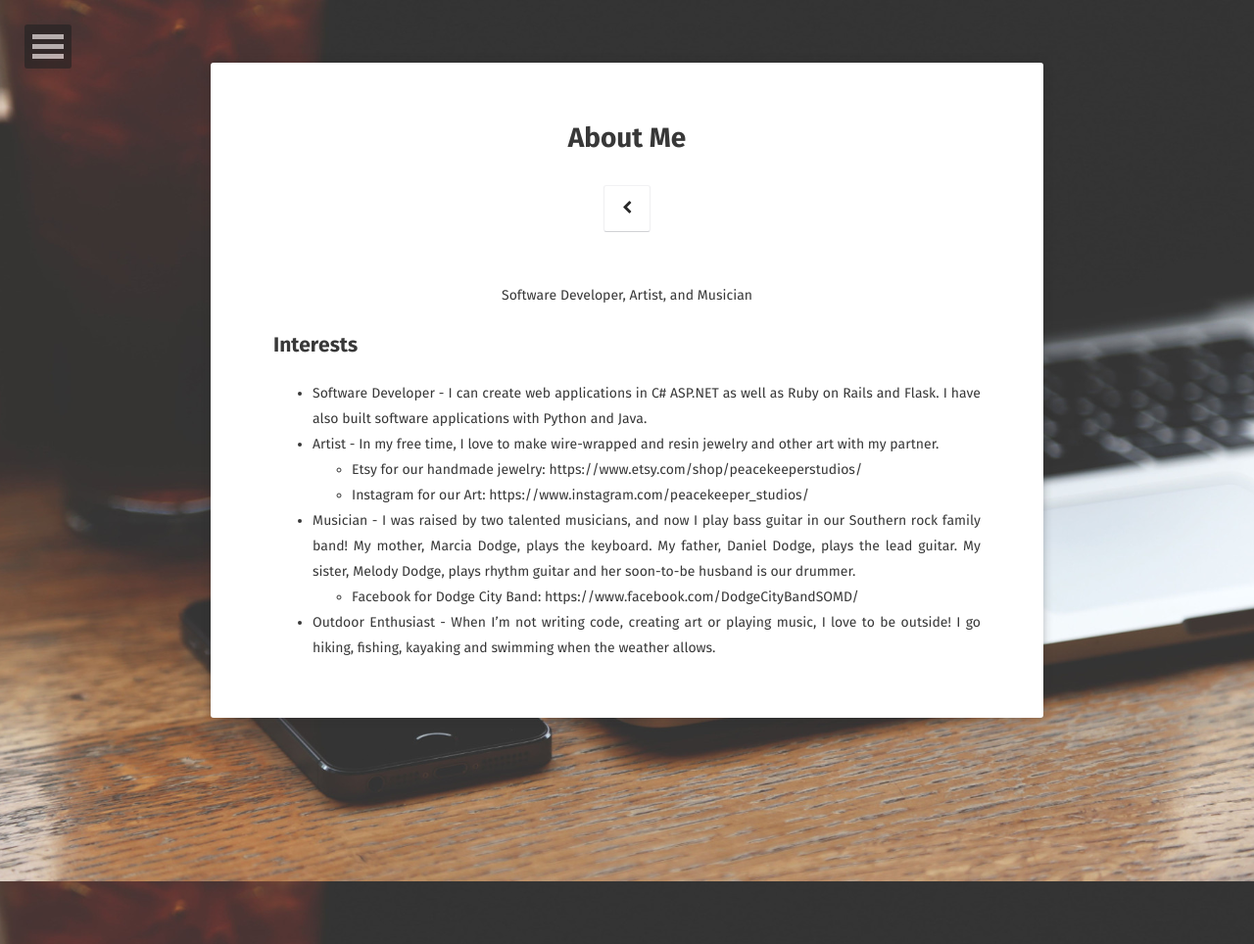
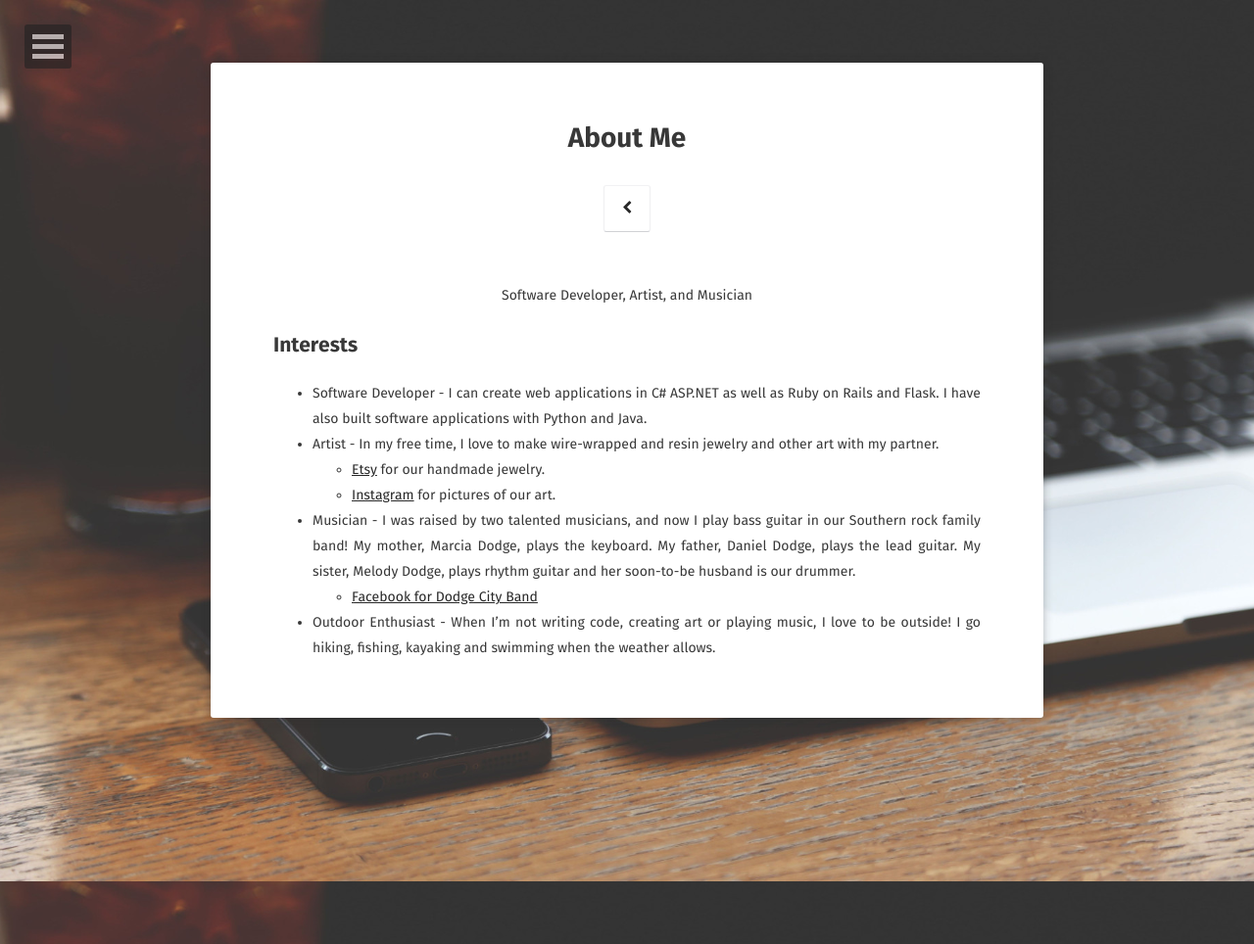
Before and after one commit to malorydodge/malorydodge.github.io, a Jekyll site: the page built from about/index.md, in a window 1280 px wide. Shown: the whole page at 98% size. Built offline with Jekyll 4.4.1, drawn with Linux system fonts in a browser that asks for light colours; some web fonts are replaced.

Commit message:
Update index.md

```diff
--- a/about/index.md
+++ b/about/index.md
@@ -10,8 +10,8 @@ comments: false
 ## Interests
 * Software Developer - I can create web applications in C# ASP.NET as well as Ruby on Rails and Flask. I have also built software applications with Python and Java.
 * Artist - In my free time, I love to make wire-wrapped and resin jewelry and other art with my partner.
-    - Etsy for our handmade jewelry: https://www.etsy.com/shop/peacekeeperstudios/
-    - Instagram for our Art: https://www.instagram.com/peacekeeper_studios/
+    - <a href="https://www.etsy.com/shop/peacekeeperstudios/">Etsy</a> for our handmade jewelry.
+    - <a href="https://www.instagram.com/peacekeeper_studios/">Instagram</a> for pictures of our art.
 * Musician - I was raised by two talented musicians, and now I play bass guitar in our Southern rock family band! My mother, Marcia Dodge, plays the keyboard. My father, Daniel Dodge, plays the lead guitar. My sister, Melody Dodge, plays rhythm guitar and her soon-to-be husband is our drummer.
-    - Facebook for Dodge City Band: https://www.facebook.com/DodgeCityBandSOMD/
+    - <a href="https://www.facebook.com/DodgeCityBandSOMD/">Facebook for Dodge City Band</a>
 * Outdoor Enthusiast - When I'm not writing code, creating art or playing music, I love to be outside! I go hiking, fishing, kayaking and swimming when the weather allows.
```
